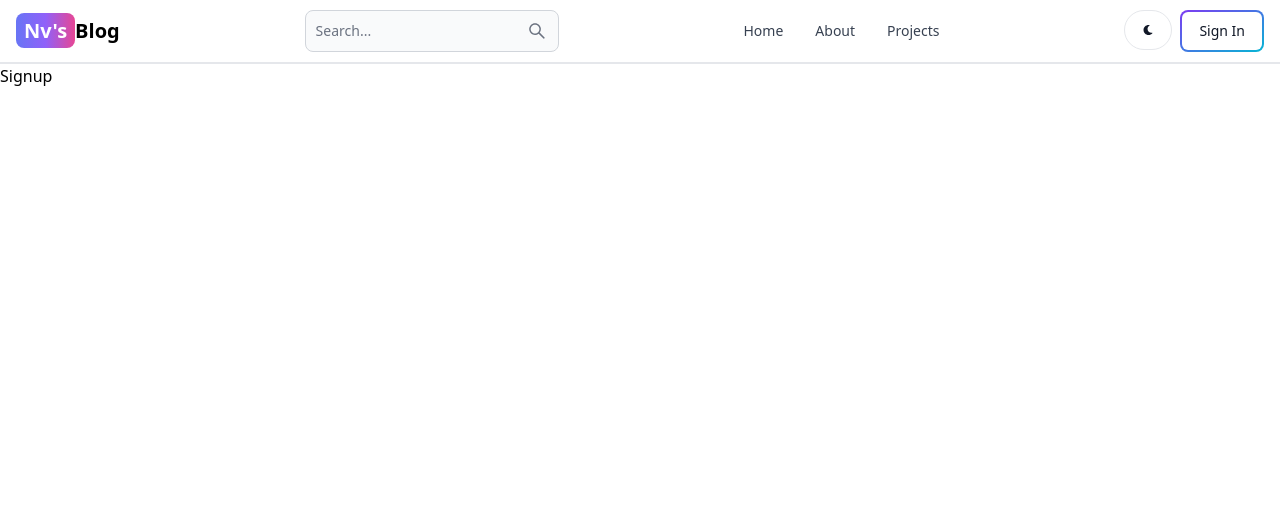
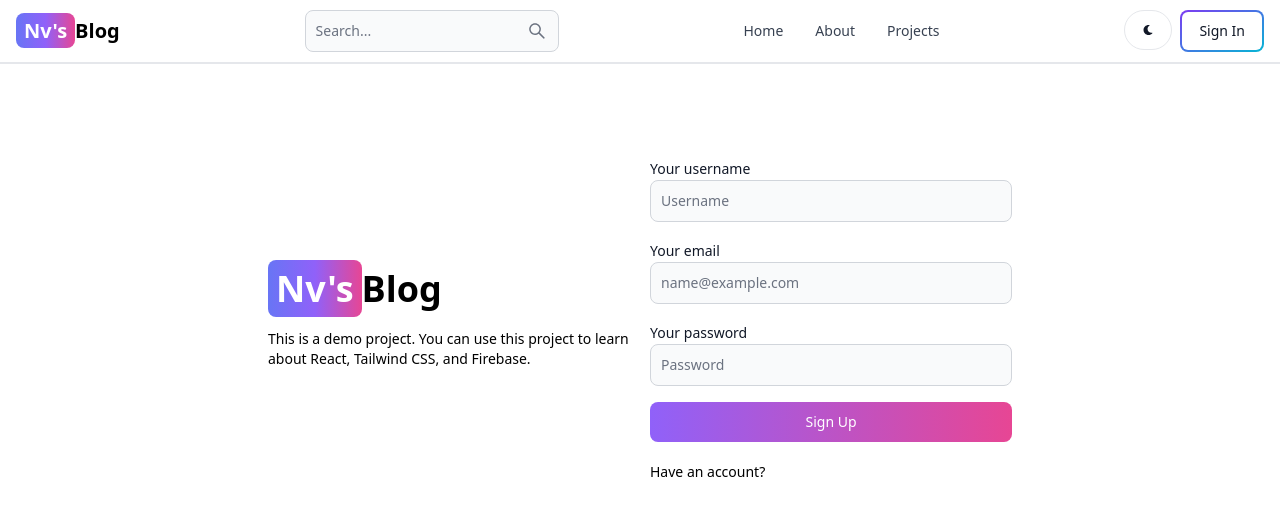
Before and after one commit to NiveditaLondhe/mern-blog, a React (Vite) app in the folder client/: page /sign-up in a window 1280 px wide. Shown: the top 516 px of the page. Built offline with nearby package versions, Linux system fonts and the light colour scheme.

Commit message:
Create signup page ui

```diff
--- a/client/src/pages/SignUp.jsx
+++ b/client/src/pages/SignUp.jsx
@@ -1,9 +1,69 @@
 import React from 'react'
+import { Link } from 'react-router-dom';
+import { Button, Label, TextInput } from 'flowbite-react';
 
 const SignUp = () => {
   return (
-    <div>
-      Signup
+    <div className='min-h-screen mt-20'>
+      <div className="flex p-3 max-w-3xl mx-auto flex-col md:flex-row md:items-center gap-5">
+
+        {/* Left side */}
+        <div className="flex-1">
+          <Link
+            to="/"
+            className="font-bold dark:text-white text-4xl"
+          >
+            <span className="px-2 py-1 bg-gradient-to-r from-indigo-500 via-purple-500 to-pink-500 rounded-lg text-white">
+              Nv's
+            </span>
+            Blog
+          </Link>
+
+          <p className='text-sm mt-5'>
+            This is a demo project. You can use this project to learn about
+            React, Tailwind CSS, and Firebase.
+          </p>
+        </div>
+        {/* Right side */}
+        <div className="flex-1">
+          <form className='flex flex-col gap-4'>
+            <div >
+              <Label value='Your username' />
+              <TextInput
+                type='text'
+                placeholder='Username'
+                id='username'
+
+              />
+            </div>
+            <div >
+              <Label value='Your email' />
+              <TextInput
+                type='text'
+                placeholder='name@example.com'
+                id='email'
+
+              />
+            </div>
+            <div >
+              <Label value='Your password' />
+              <TextInput
+                type='text'
+                placeholder='Password'
+                id='password'
+
+              />
+            </div>
+            <Button gradientDuoTone='purpleToPink' type='submit'>
+              Sign Up
+            </Button>
+          </form>
+          <div className="flex gap-2 text-sm mt-5">
+            <span>Have an account?</span>
+            <Link to='/sign-in' className='text-blue-500'></Link>
+          </div>
+        </div>
+      </div>
     </div>
   )
 }
```
Also changed, not shown: client/src/components/Header.jsx (+32 -32 lines).
